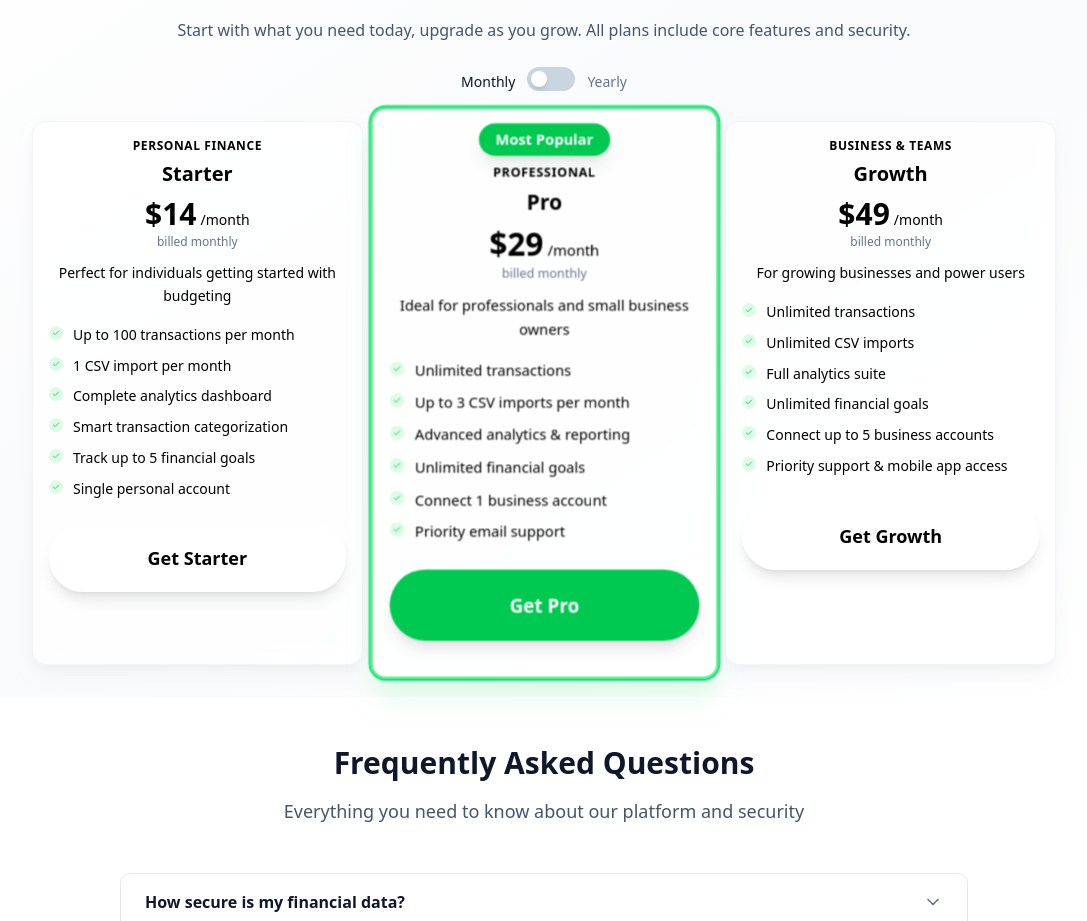
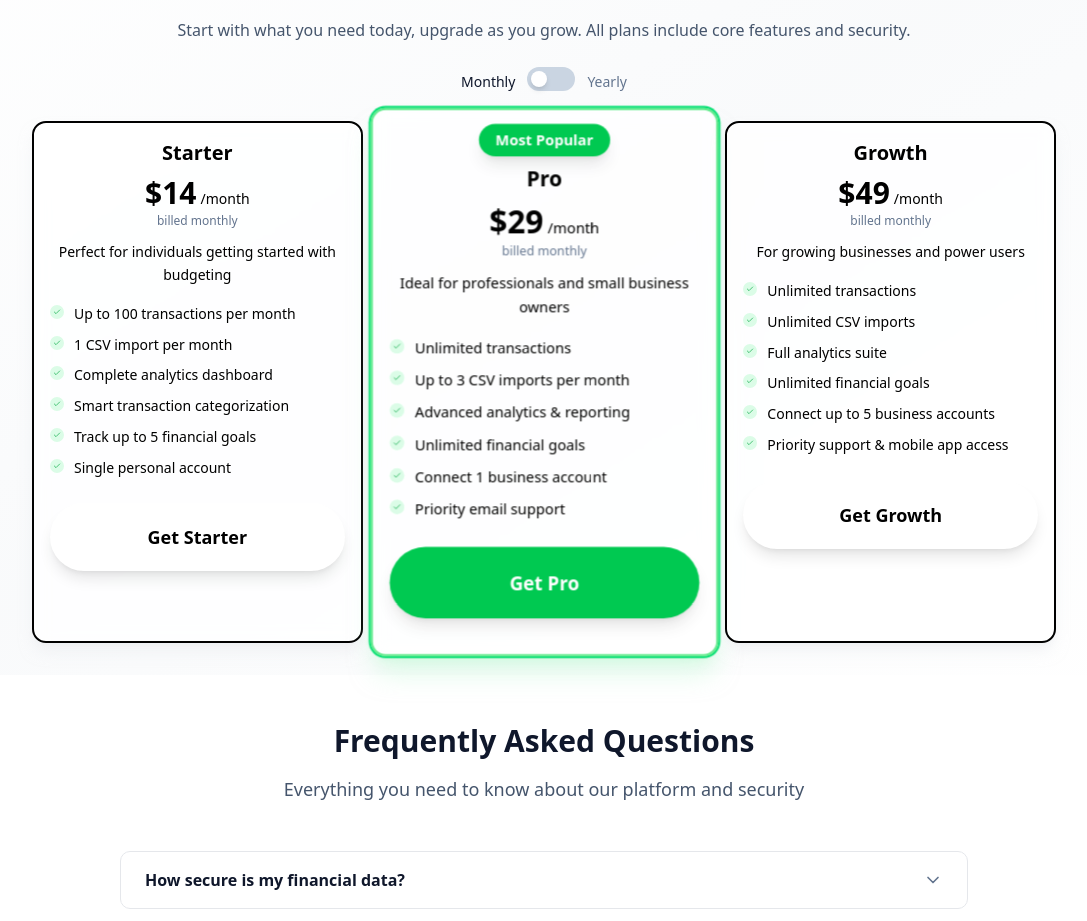
Before and after one commit to mttspss/easybudget, a Next.js app: page / in a window 1280 px wide. Shown: the part 5086-6007 px from the top of the page, without its empty margins (96-1183 px from the left). Built offline with nearby package versions, Linux system fonts and the light colour scheme; no server answers.

Commit message:
Add black borders to non-popular pricing cards and buttons, remove highlight titles

```diff
--- a/src/app/page.tsx
+++ b/src/app/page.tsx
@@ -717,7 +717,7 @@ export default function LandingPage() {
           </div>
           <div className="grid lg:grid-cols-3 gap-4 max-w-5xl mx-auto">
             {plans.map((plan, index) => (
-              <div key={index} className={`group rounded-xl p-4 border transition-all duration-300 bg-white/80 backdrop-blur-sm hover:scale-105 hover:-translate-y-1 ${plan.popular ? 'border-2 shadow-xl shadow-green-200/50 scale-105 ring-2 ring-green-400' : 'border-gray-200/50 hover:border-gray-300/60 shadow-lg shadow-gray-200/50 hover:shadow-xl hover:shadow-gray-200/60'}`} style={plan.popular ? {borderColor: '#60ea8b'} : {}}>
+              <div key={index} className={`group rounded-xl p-4 border transition-all duration-300 bg-white/80 backdrop-blur-sm hover:scale-105 hover:-translate-y-1 ${plan.popular ? 'border-2 shadow-xl shadow-green-200/50 scale-105 ring-2 ring-green-400' : 'border-2 border-black shadow-lg shadow-gray-200/50 hover:shadow-xl hover:shadow-gray-200/60'}`} style={plan.popular ? {borderColor: '#60ea8b'} : {}}>
                 {billingInterval === 'yearly' && (
                   <div className="text-center mb-2">
                     <span className="text-white px-2.5 py-0.5 rounded-full text-xs font-bold shadow-lg bg-gradient-to-r from-red-500 to-red-600">
@@ -733,9 +733,6 @@ export default function LandingPage() {
                   </div>
                 )}
                 <div className="text-center mb-4">
-                  <div className="text-xs text-black font-bold mb-1.5 uppercase tracking-wider">
-                    {plan.highlight}
-                  </div>
                   <h3 className="text-xl font-bold text-black mb-2 group-hover:text-gray-900 transition-colors duration-300">{plan.name}</h3>
 
                   {billingInterval === 'yearly' ? (
@@ -782,7 +779,7 @@ export default function LandingPage() {
                   ))}
                 </ul>
                 <button
-                  className={`w-full py-5 px-8 rounded-full mb-4 font-bold transition-all duration-300 shadow-lg hover:shadow-xl hover:scale-105 text-lg border-none cursor-pointer ${plan.popular ? 'bg-green-500 hover:bg-green-600 text-white' : 'border-2 border-slate-300 text-black hover:bg-slate-50 hover:border-slate-400 bg-white'}`}
+                  className={`w-full py-5 px-8 rounded-full mb-4 font-bold transition-all duration-300 shadow-lg hover:shadow-xl hover:scale-105 text-lg border-none cursor-pointer ${plan.popular ? 'bg-green-500 hover:bg-green-600 text-white' : 'border-2 border-black text-black hover:bg-slate-50 bg-white'}`}
                   onClick={() => handleCheckout(plan.planType)}
                 >
                   {plan.cta}
```
